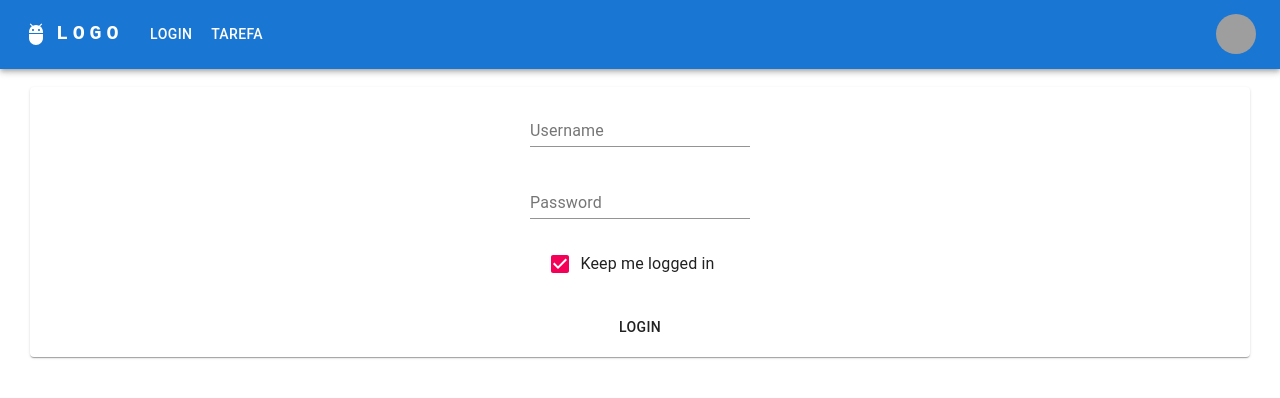
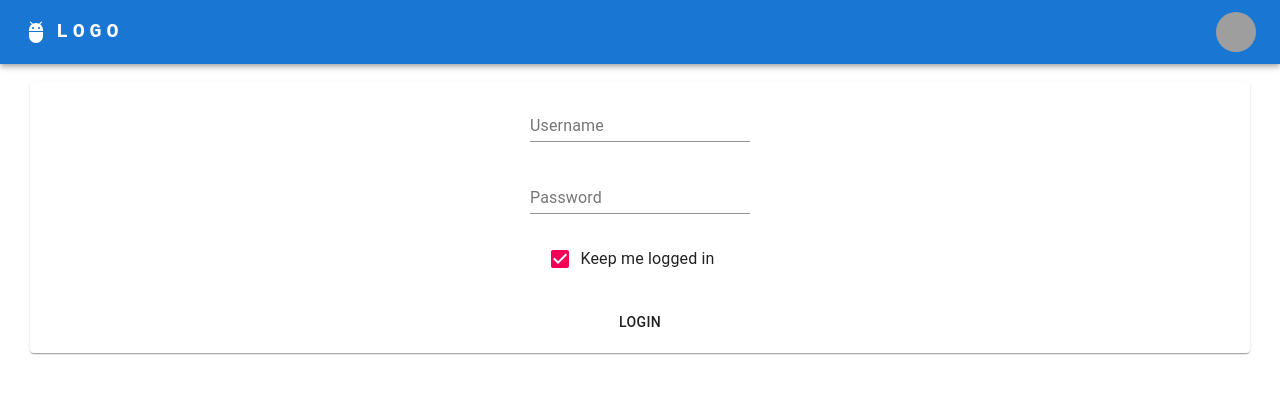
Before and after one commit to gilsonsantiago/daw2-frontend, a React (Create React App) app: page /login in a window 1280 px wide. Shown: the top 398 px of the page. Built offline with nearby package versions, Linux system fonts and the light colour scheme; grey boxes are pictures that could not be loaded.

Commit message:
Nova atualização

```diff
--- a/src/Components/PainelNavegacao/index.js
+++ b/src/Components/PainelNavegacao/index.js
@@ -13,13 +13,13 @@ import Tooltip from '@mui/material/Tooltip';
 import MenuItem from '@mui/material/MenuItem';
 import AdbIcon from '@mui/icons-material/Adb';
 
-const pages    = ['Login', 'Tarefa'];
+const pages = [];
 const settings = ['Perfil', 'Conta', 'Dashboard', 'Sair'];
 
 
-function PainelNavegacao(){
+function PainelNavegacao() {
 
-  const [anchorElNav,  setAnchorElNav]  = React.useState(null);
+  const [anchorElNav, setAnchorElNav] = React.useState(null);
   const [anchorElUser, setAnchorElUser] = React.useState(null);
 
   const handleOpenNavMenu = (event) => {
```
Lines whose indentation alone changed are shown as unchanged.
